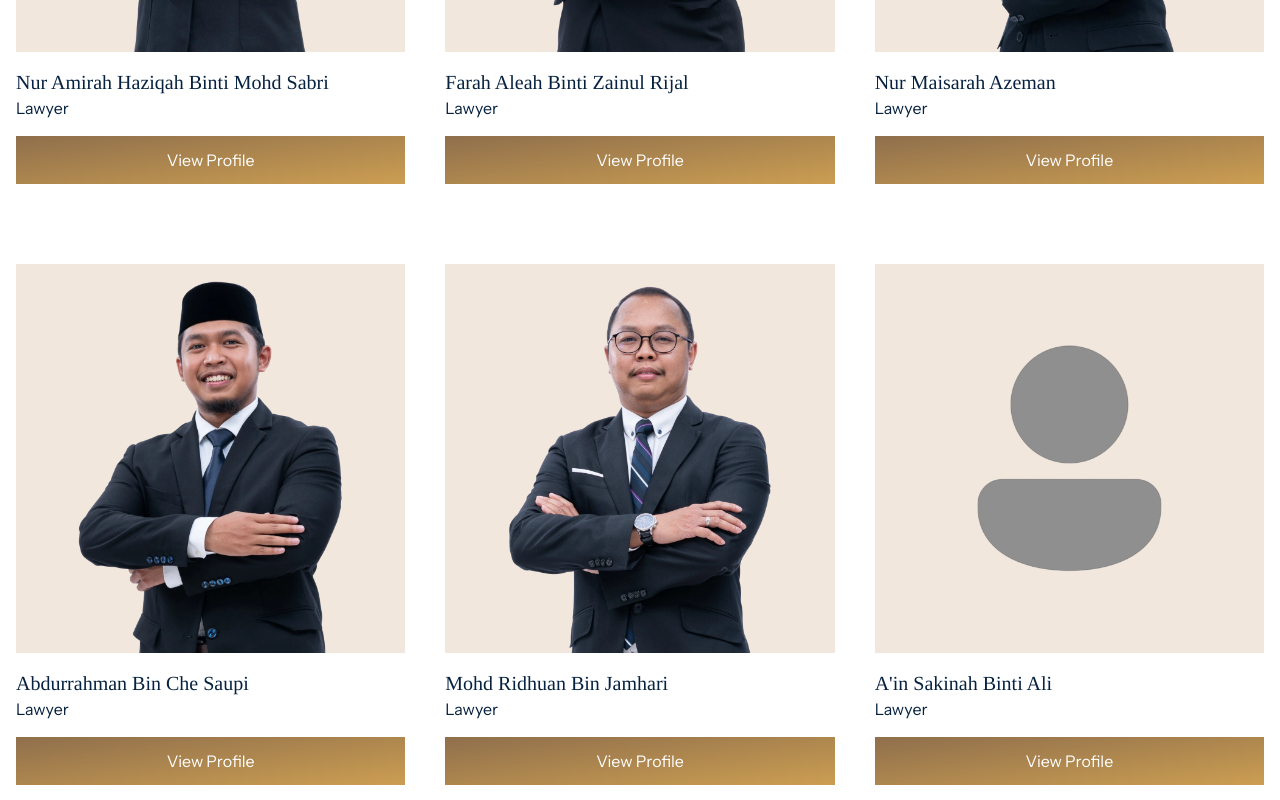
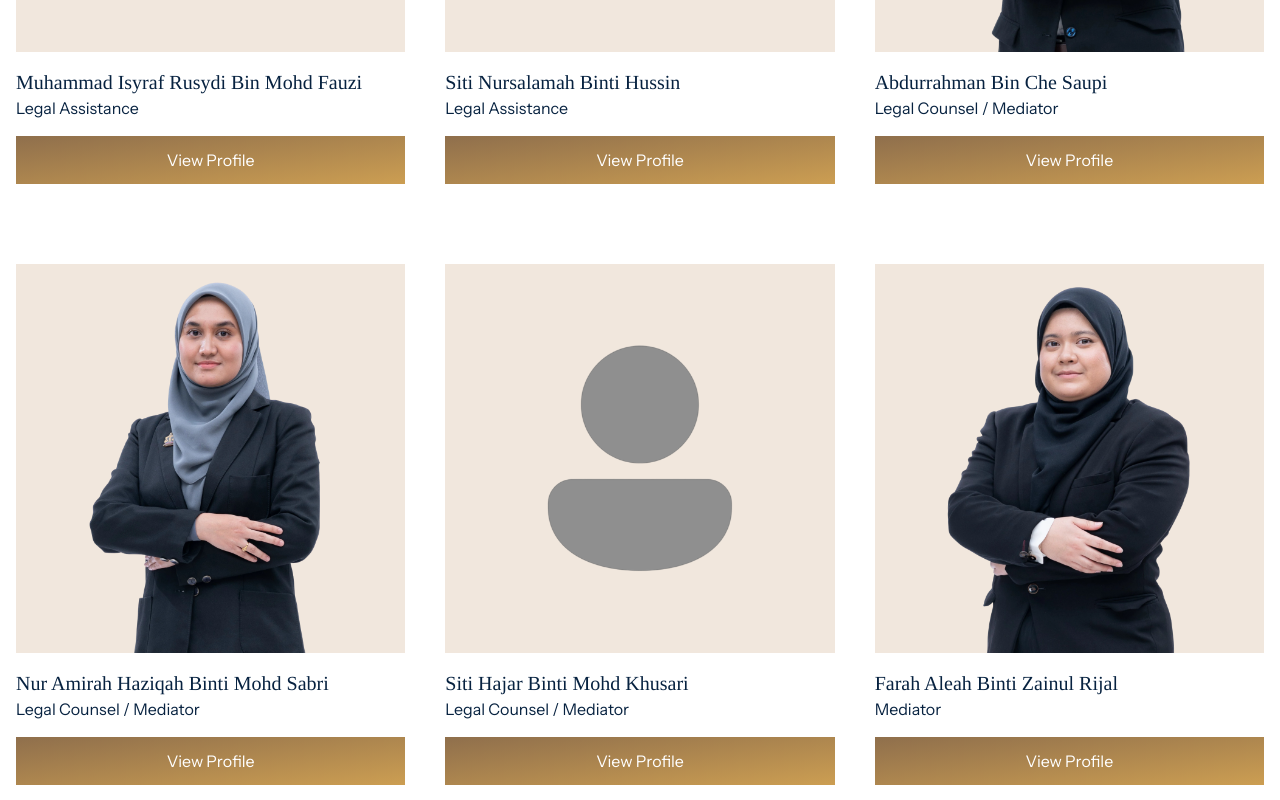
Before and after one commit to haziqfiqri/lawfirm-landing-page, a Next.js app: page /our-services/find-our-experts in a window 1280 px wide. Shown: the part 1820-2620 px from the top of the page. Built offline with nearby package versions, Linux system fonts and the light colour scheme.

Commit message:
update data

```diff
--- a/src/app/our-services/find-our-experts/page.tsx
+++ b/src/app/our-services/find-our-experts/page.tsx
@@ -16,7 +16,7 @@ export default function Page() {
 
     return (
       team.name.toLowerCase().includes(query) ||
-      team.description.toLowerCase().includes(query) ||
+      team.role.toLowerCase().includes(query) ||
       team.practices.some((pill) => pill.toLowerCase().includes(query))
     );
   });
--- a/src/components/profile-bio.tsx
+++ b/src/components/profile-bio.tsx
@@ -42,14 +42,24 @@ export default function ProfileBio({ data }: { data: ITeamsItem }) {
                 </div>
 
                 <div className="flex flex-col">
-                  <div className="flex gap-2.5">
+                  {data.practices.map((practice, index) => (
+                    <div className="flex gap-2.5" key={index}>
+                      <span className="invisible font-tinos-regular font-semibold text-2xl text-[#072240]">
+                        —
+                      </span>
+                      <p className="font-tinos-regular font-normal text-lg text-[#072240]">
+                        {practice || "N/A"}
+                      </p>
+                    </div>
+                  ))}
+                  {/* <div className="flex gap-2.5">
                     <span className="invisible font-tinos-regular font-semibold text-2xl text-[#072240]">
                       —
                     </span>
                     <p className="font-tinos-regular font-normal text-lg text-[#072240]">
                       {data.practices.join(", ") || "N/A"}
                     </p>
-                  </div>
+                  </div> */}
                 </div>
               </div>
               <div className="flex flex-col gap-2.5">
--- a/src/components/profile-hero.tsx
+++ b/src/components/profile-hero.tsx
@@ -25,7 +25,7 @@ export default function ProfileHero({ data }: { data: ITeamsItem }) {
                   {data.name}
                 </h1>
                 <p className="font-tinos-regular text-3xl font-medium text-[#072240]">
-                  {data.description}
+                  {data.role}
                 </p>
               </div>
               <div className="flex gap-4">
--- a/src/components/teams-item.tsx
+++ b/src/components/teams-item.tsx
@@ -5,7 +5,7 @@ import Link from "next/link";
 export interface ITeamsItem {
   id?: string;
   name: string;
-  description: string;
+  role: string;
   source: string | null;
   practices: Array<string>;
   languages: Array<string>;
@@ -31,11 +31,11 @@ export default function TeamsItem({ item }: { item: ITeamsItem }) {
             {item.name}
           </h1>
           <p className="font-instrument-sans-regular text-base font-normal text-[#072240] line-clamp-3">
-            {item.description}
+            {item.role}
           </p>
         </div>
         <div className="flex flex-col gap-4">
-          <Link href={`/our-services/find-a-lawyer/profile/${item.id}`}>
+          <Link href={`/our-services/find-our-experts/profile/${item.id}`}>
             <button
               className="
                 w-full
--- a/src/data/teams.json
+++ b/src/data/teams.json
@@ -2,18 +2,24 @@
   {
     "id": "dato-haji-zainul-rijal-bin-abu-bakar",
     "name": "Dato Haji Zainul Rijal Bin Abu Bakar",
-    "description": "Principal Partner",
+    "role": "Principal Partner",
     "source": "/assets/teams-png/DATO_HAJI_ZAINUL_RIJAL_BIN_ABU_BAKAR.png",
-    "practices": ["Shariah", "Civil"],
+    "practices": ["-"],
     "languages": ["English", "Bahasa Malaysia"],
-    "qualifications": [""]
+    "qualifications": [
+      "Master of Laws (LL.M), University Kebangsaan Malaysia",
+      "Bachelor of Laws (Hons), International Islamic University Malaysia",
+      "Diploma in Syariah Law & Practice (DLSA), UiTM",
+      "Cert in Advance Mediation, The Accord Group",
+      "Cert in Human Rights, Geneva International Centre for Justice"
+    ]
   },
   {
     "id": "muhammad-akmal-bin-abu-bakar",
     "name": "Muhammad Akmal Bin Abu Bakar",
-    "description": "Partner",
+    "role": "Partner",
     "source": "/assets/teams-png/MUHAMMAD_AKMAL_BIN_ABU_BAKAR.png",
-    "practices": ["Civil", "Criminal"],
+    "practices": ["-"],
     "languages": ["English", "Bahasa Malaysia"],
     "qualifications": [
       "Master of Laws (Corporate Law) UiTM",
@@ -26,89 +32,142 @@
   {
     "id": "danial-farhan-bin-zainul-rijal",
     "name": "Danial Farhan Bin Zainul Rijal",
-    "description": "Lawyer",
+    "role": "Legal Assistance / Legal Counsel / Mediator",
     "source": "/assets/teams-png/DANIAL_FARHAN_BIN_ZANUL_RIJAL.png",
-    "practices": ["Civil", "Criminal", "Shariah", "Mediation"],
+    "practices": ["Civil", "Criminal Litigation", "Sharia"],
     "languages": ["English", "Bahasa Malaysia"],
-    "qualifications": [""]
+    "qualifications": [
+      "Bachelor of Laws (Hons), International Islamic University Malaysia",
+      "Postgraduate Diploma in Syariah and Practice, UiTM",
+      "Cert in Mediation, The Accord Group"
+    ]
+  },
+  {
+    "id": "muhammad-isyraf-rusydi-bin-mohd-fauzi",
+    "name": "Muhammad Isyraf Rusydi Bin Mohd Fauzi",
+    "role": "Legal Assistance",
+    "source": null,
+    "practices": ["Civil Litigation"],
+    "languages": ["English", "Bahasa Malaysia"],
+    "qualifications": [
+      "Bachelor of Laws (Hons), International Islamic University Malaysia",
+      "Bachelor of Laws (Shariah)(Hons), International Islamic University Malaysia"
+    ]
+  },
+  {
+    "id": "siti-nursalamah-binti-hussin",
+    "name": "Siti Nursalamah Binti Hussin",
+    "role": "Legal Assistance",
+    "source": null,
+    "practices": ["Conveyancing"],
+    "languages": ["English", "Bahasa Malaysia"],
+    "qualifications": [
+      "Bachelor of Laws (hons), Universiti Sultan Zainal Abidin"
+    ]
+  },
+  {
+    "id": "abdurrahman-bin-che-saupi",
+    "name": "Abdurrahman Bin Che Saupi",
+    "role": "Legal Counsel / Mediator",
+    "source": "/assets/teams-png/ABDURRAHMAN_BIN_CHE_SAUPI.png",
+    "practices": ["Sharia"],
+    "languages": ["English", "Bahasa Malaysia"],
+    "qualifications": [
+      "B.A Syariah Fiqh wa Usul, Yarmouk University, Jordan",
+      "Advance Diploma in Law and Administration of Islamic Judiciary (DAIJ), International Islamic University Malaysia",
+      "Cert in Mediation, The Accord Group"
+    ]
   },
   {
     "id": "nur-amirah-haziqah-binti-mohd-sabri",
     "name": "Nur Amirah Haziqah Binti Mohd Sabri",
-    "description": "Lawyer",
+    "role": "Legal Counsel / Mediator",
     "source": "/assets/teams-png/NUR_AMIRAH_HAZIQAH_BINTI_MOHD_SABRI.png",
+    "practices": ["Sharia"],
+    "languages": ["English", "Bahasa Malaysia"],
+    "qualifications": [
+      "Bachelor of Islamic Jurisprudence (Feqh Wa Usuluh), University Al Al-Bayt, Jordan",
+      "Postgraduate in Islamic Judicial and Advocatory Practice, Universiti Kebangsaan Malaysia",
+      "Cert in Mediation, The Accord Group"
+    ]
+  },
+  {
+    "id": "siti-hajar-binti-mohd-khusari",
+    "name": "Siti Hajar Binti Mohd Khusari",
+    "role": "Legal Counsel / Mediator",
+    "source": null,
     "practices": ["Shariah"],
     "languages": ["English", "Bahasa Malaysia"],
     "qualifications": [
-      "Bachelor of Islamic Jurisprudence (Feqh Wa Usuluh), Universiti Al Al-Bayt, Mafraq Jordan",
-      "Postgraduate Diploma in Islamic Judicial and Advocatory Practice, Universiti Kebangsaan Malaysia",
-      "Cert in Mediation, the Accord Group Australia"
+      "Ijazah Sarjana Muda Pengajian Islam (Syariah), Universiti Kebangsaan Malaysia",
+      "Cert in Mediation, The Accord Group"
     ]
   },
   {
     "id": "farah-aleah-binti-zainul-rijal",
     "name": "Farah Aleah Binti Zainul Rijal",
-    "description": "Lawyer",
+    "role": "Mediator",
     "source": "/assets/teams-png/FARAH_ALEAH_BINTI_ZAINUL_RIJAL.png",
-    "practices": ["Mediation"],
+    "practices": ["-"],
     "languages": ["English", "Bahasa Malaysia"],
     "qualifications": [
-      "The Accord Group, Australia Bachelor of Human Sciences in Psychology"
+      "Bachelor of Human Sciences in Psychology (hons), International Islamic University Malaysia",
+      "Cert in Mediation, The Accord Group"
     ]
   },
   {
     "id": "nur-maisarah-azeman",
     "name": "Nur Maisarah Azeman",
-    "description": "Lawyer",
+    "role": "Mediator",
     "source": "/assets/teams-png/NUR_MAISARAH_AZEMAN.png",
-    "practices": ["Mediation"],
+    "practices": ["-"],
     "languages": ["English", "Bahasa Malaysia"],
-    "qualifications": ["Cert in Mediation, the Accord Group Australia"]
+    "qualifications": [
+      "Bachelor of Human Sciences in Sociology and Anthropology, International Islamic University Malaysia",
+      "Cert in Mediation, The Accord Group"
+    ]
   },
   {
-    "id": "abdurrahman-bin-che-saupi",
-    "name": "Abdurrahman Bin Che Saupi",
-    "description": "Lawyer",
-    "source": "/assets/teams-png/ABDURRAHMAN_BIN_CHE_SAUPI.png",
-    "practices": ["Shariah"],
+    "id": "ain-sakinah-binti-ali",
+    "name": "A'in Sakinah Binti Ali",
+    "role": "Mediator",
+    "source": null,
+    "practices": ["-"],
     "languages": ["English", "Bahasa Malaysia"],
     "qualifications": [
-      "B.A Syariah Fiqh wa Usul, Yarmouk Universiti, Jordan",
-      "Advance Diploma in Law and Administration of Islamic Judiciary (DAIJ), International Islamic University Malaysia",
-      "Certificate of Mediation, The Accord Group"
+      "Bachelor of Laws (Hons), International Islamic University Malaysia",
+      "Bachelor of Laws (Shariah)(Hons), International Islamic University Malaysia",
+      "Cert in Mediation, The Accord Group"
+    ]
+  },
+  {
+    "id": "lokman-hakim-bin-zani",
+    "name": "Lokman Hakim Bin Zani",
+    "role": "Mediator",
+    "source": null,
+    "practices": ["-"],
+    "languages": ["English", "Bahasa Malaysia"],
+    "qualifications": ["Cert in Mediation, The Accord Group"]
+  },
+  {
+    "id": "mohammad-adib-bin-tajul-ariffin",
+    "name": "Mohammad Adib Bin Tajul Ariffin",
+    "role": "Paralegal",
+    "source": null,
+    "practices": ["-"],
+    "languages": ["English", "Bahasa Malaysia"],
+    "qualifications": [
+      "Bachelor of Syariah (hons), Universiti Sultan Abdul Halim Mu'adzam Shah",
+      "Postgraduate Diploma in Syariah and Practice, UiTM"
     ]
   },
   {
     "id": "mohd-ridhuan-bin-jamhari",
     "name": "Mohd Ridhuan Bin Jamhari",
-    "description": "Lawyer",
+    "role": "Lawyer",
     "source": "/assets/teams-png/MOHD_RIDHUAN_BIN_JAMHARI.png",
     "practices": ["TBA"],
     "languages": ["English", "Bahasa Malaysia"],
     "qualifications": [""]
-  },
-  {
-    "id": "ain-sakinah-binti-ali",
-    "name": "A'in Sakinah Binti Ali",
-    "description": "Lawyer",
-    "source": null,
-    "practices": ["Civil", "Criminal"],
-    "languages": ["English", "Bahasa Malaysia"],
-    "qualifications": [
-      "LLB, LLB(S)",
-      "Cert in Mediation & the Accord Group Australia "
-    ]
-  },
-  {
-    "id": "siti-hajar-binti-mohd-khusari",
-    "name": "Siti Hajar Binti Mohd Khusari",
-    "description": "Lawyer",
-    "source": null,
-    "practices": ["Shariah"],
-    "languages": ["English", "Bahasa Malaysia"],
-    "qualifications": [
-      "Ijazah Sarjana Muda Pengajian Islam (Syariah), Universiti Kebangsaan Malaysia",
-      "Cert in Mediation, The Accord Group Australia "
-    ]
   }
 ]
```
